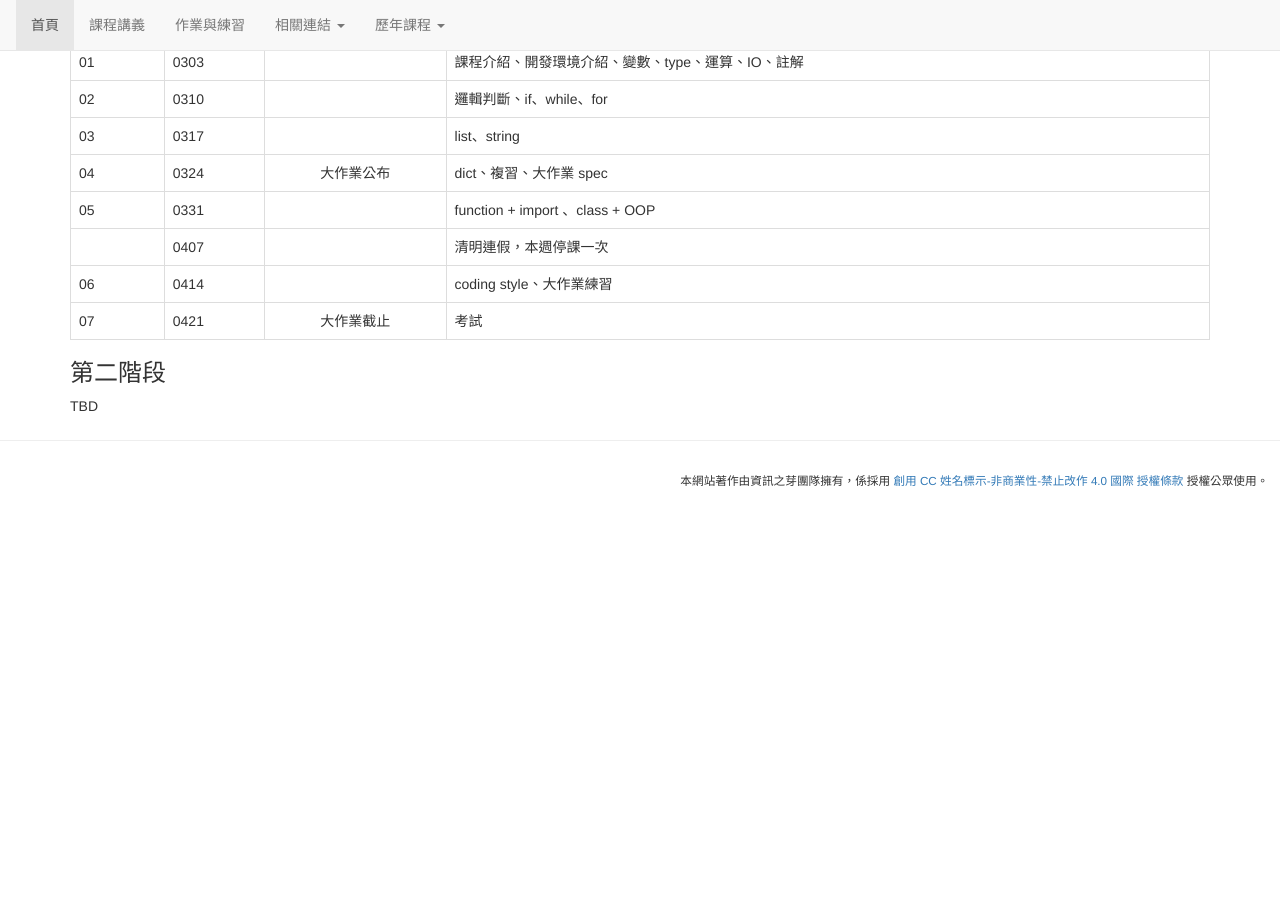
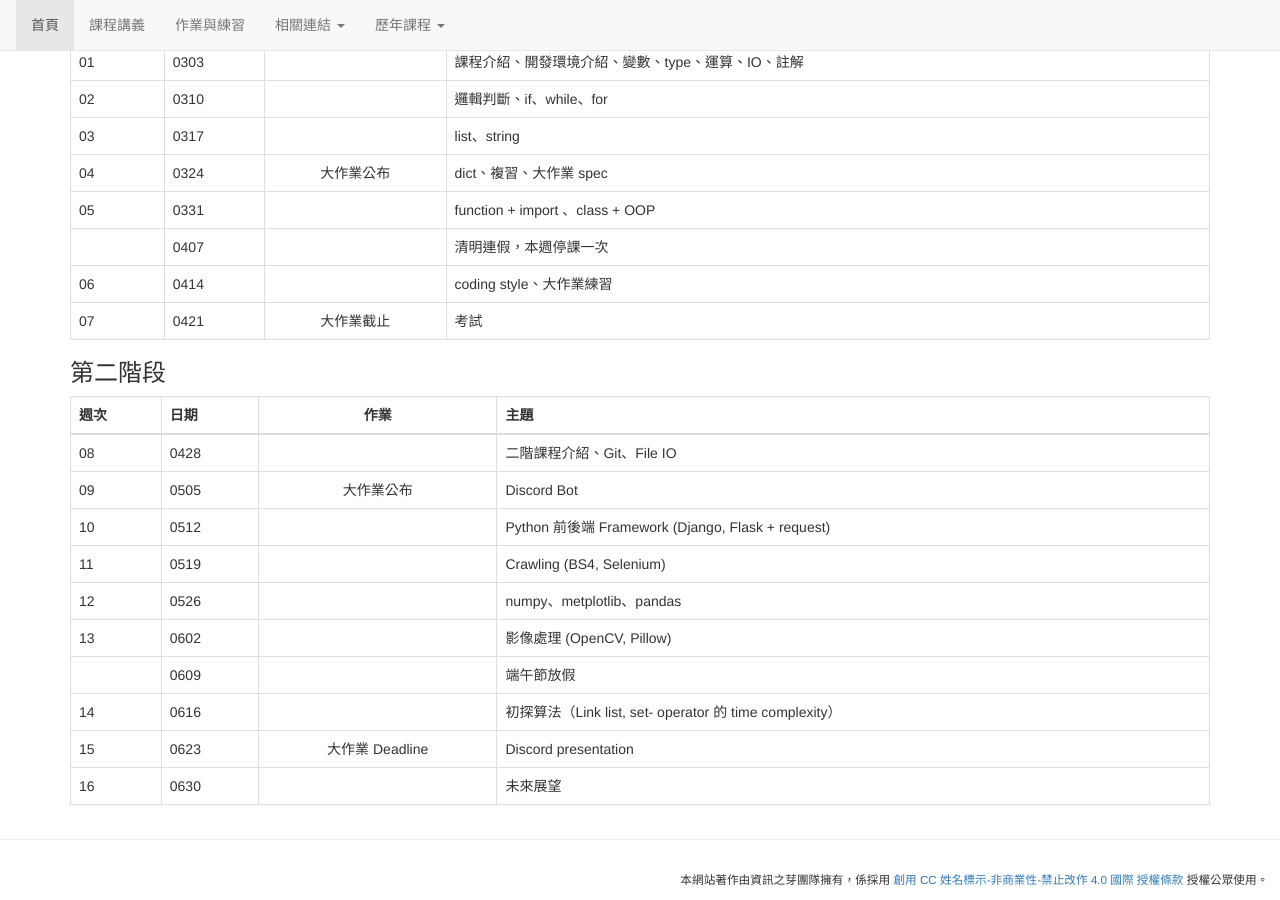
Before and after one commit to tw-csie-sprout/py2025, a Jekyll site: the page built from index.md, in a window 1280 px wide and 900 px high, scrolled down 567 px. Built offline with Jekyll 4.4.1, drawn with Linux system fonts in a browser that asks for light colours; before the commit the page ends 1068 px from its top, so only the background shows below that.

Commit message:
Update index.md

```diff
--- a/index.md
+++ b/index.md
@@ -40,19 +40,16 @@ A: 可以 Ctrl-F5 清除快取，或是開啟無痕模式試試。
 
 ### 第二階段
 
-TBD
-
-<!--
 {: .table .table-bordered}
 | 週次 | 日期 |     作業     | 主題                                    |
 | ---- | ---- | :----------: | :-------------------------------------- |
-| 09   | 0508 |              | 二階課程介紹、Class、Git                |
-| 10   | 0515 |              | Python 前後端 Framework (Django, Flask) |
-| 11   | 0522 |              | OS、File I/O、Crawling (requests)       |
-| 12   | 0529 |              | Crawling (BS4, Selenium)                |
-|      | 0605 |              | 端午連假，本週停課一次                  |
-| 13   | 0612 |  大作業公布  | Discord Bot、大作業 setup               |
-| 14   | 0619 |              | NumPy、Matplotlib、影像處理 (Pillow)    |
-| 15   | 0626 |              | 初探算法、未來展望                      |
-| 16   | 0703 | 作業 Deadline | Discord Presentation                   |
--->
+| 08   | 0428 |              | 二階課程介紹、Git、File IO                |
+| 09   | 0505 |   大作業公布  | Discord Bot |
+| 10   | 0512 |              | Python 前後端 Framework (Django, Flask + request)  |
+| 11   | 0519 |              | Crawling (BS4, Selenium)                |
+| 12   | 0526 |              | numpy、metplotlib、pandas                  |
+| 13   | 0602 |              |  影像處理 (OpenCV, Pillow)        |
+|      | 0609 |              | 端午節放假                      |
+| 14   | 0616 |              | 初探算法（Link list, set- operator 的 time complexity）|
+| 15   | 0623 | 大作業 Deadline | Discord presentation                      |
+| 16   | 0630 |              | 未來展望                   |
```
